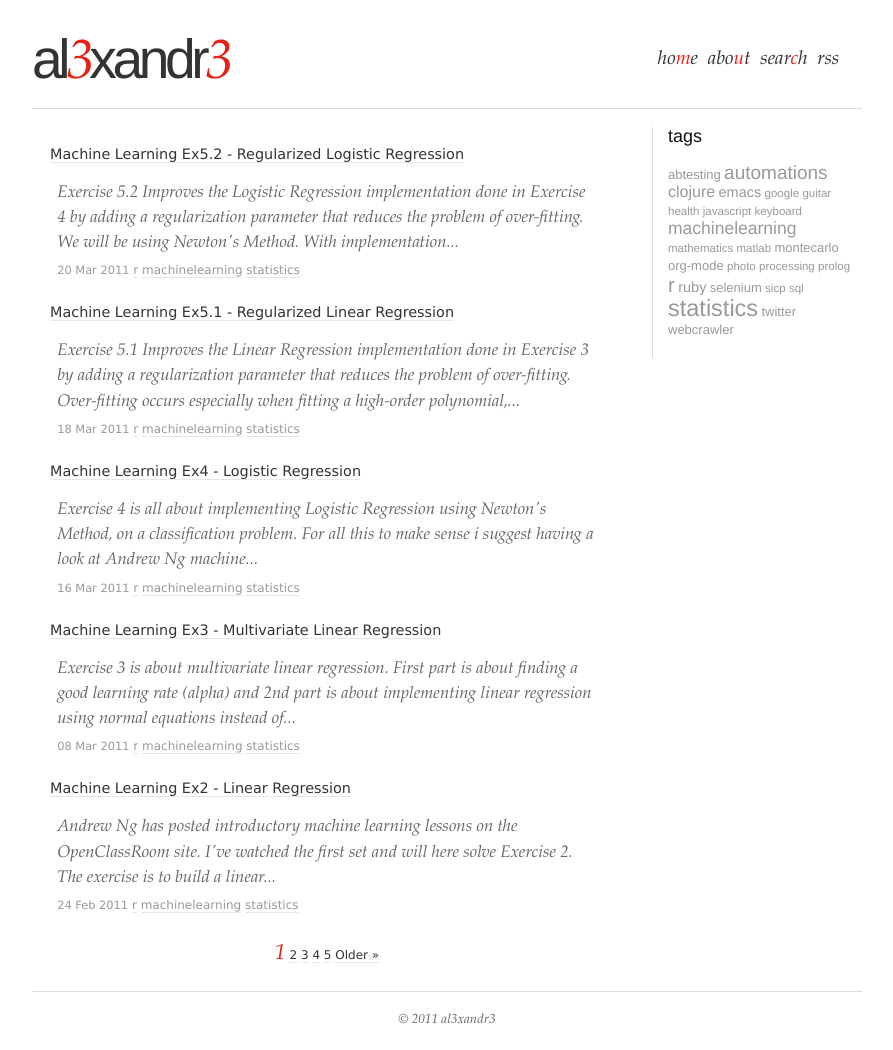
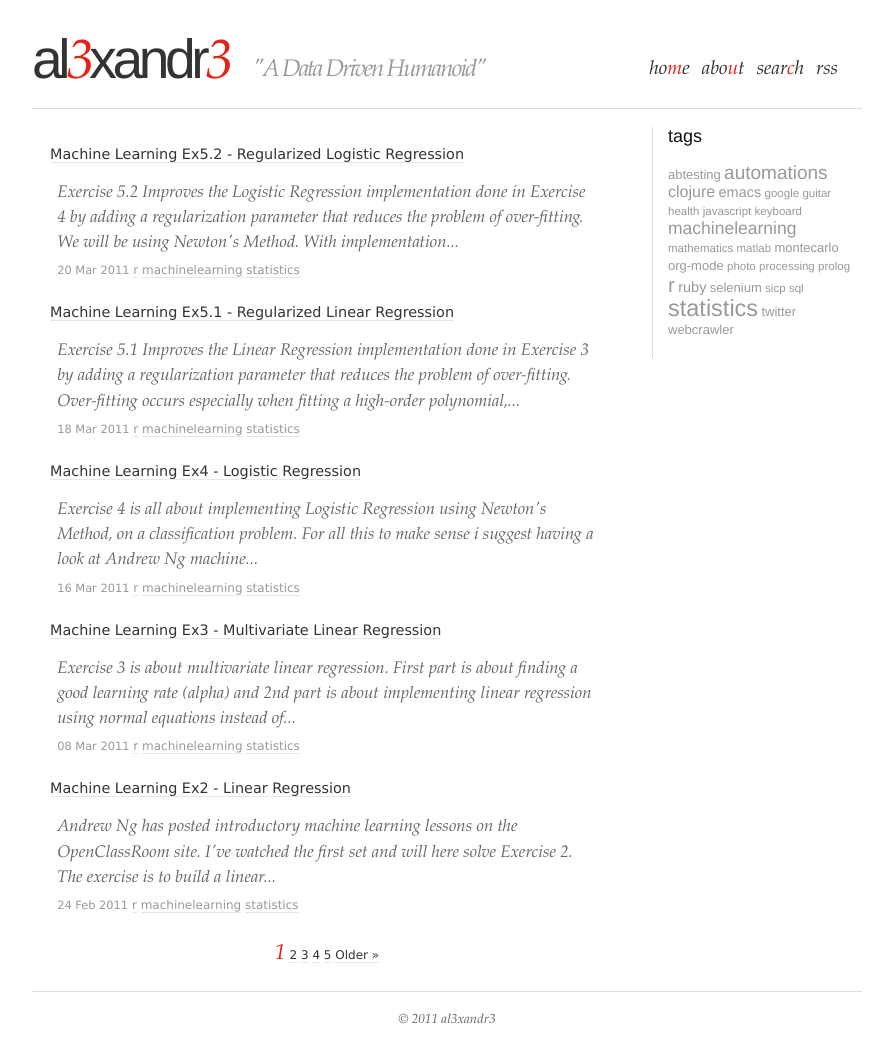
Before and after one commit to al3xandr3/al3xandr3.github.io, a Jekyll site: the page built from index.html, in a window 1280 px wide. Shown: the whole page, without its empty margins (173-1066 px from the left). Built offline with Jekyll 4.4.1, drawn with Linux system fonts in a browser that asks for light colours; the list of posts is cut into pages by our own code.

Commit message:
humanoid

```diff
--- a/_layouts/default.html
+++ b/_layouts/default.html
@@ -52,7 +52,8 @@
 
     <div id="header" class="span-21 prepend-1">
       <hr class="space">
-      <a href="/" id="title">{{ site.title }}</a>
+      <a href="/" id="title">{{site.title}}</a>
+      <h2 id="subtitle" class="alt">"A Data Driven Humanoid"</h2>
 
       <ul id="menu" style="float: right;">
         <li><a href="/">home</a></li>
--- a/js/al3xandr3.js
+++ b/js/al3xandr3.js
@@ -40,24 +40,36 @@ $(function () {
     "letter-spacing": "-.08em",
     "border-bottom": "0px solid"
   }).spanify("3", "titlenumbers");
+  $(".titlenumbers").addClass("alt").css('color', al3xandr3.color4);
 
-  $(".titlenumbers").addClass("alt").css('color', al3xandr3.color4);
+  $("#subtitle").css({
+    "float": "left",
+    "font-size": "200%",
+    "color": "#999999",
+    "margin-top": "1.4em",
+    "margin-left": "1em",
+    "letter-spacing": "-.08em"
+  });
 
   $("ul").css({
     "list-style": "none outside none",
     "padding-top": "1.5em"
   });
 
+  $("#menu").css({
+    "padding-top": "3.1em"
+  });
+
   $("#menu li").css({
     "float": "left",
-    "margin": "0.5em 0.25em",
-    "font-size": "160%"
+    "margin": "0em 0.5em",
   }).addClass("alt");
 
   $("#menu li a").css({
     "color": "#333",
     "text-decoration": "none",
-    "border-bottom": "0px solid "
+    "border-bottom": "0px solid ",
+    "font-size": "160%"
   }).spanify("[muc]", "lnkletters");
 
   $(".lnkletters").css('color', al3xandr3.color4);
```
